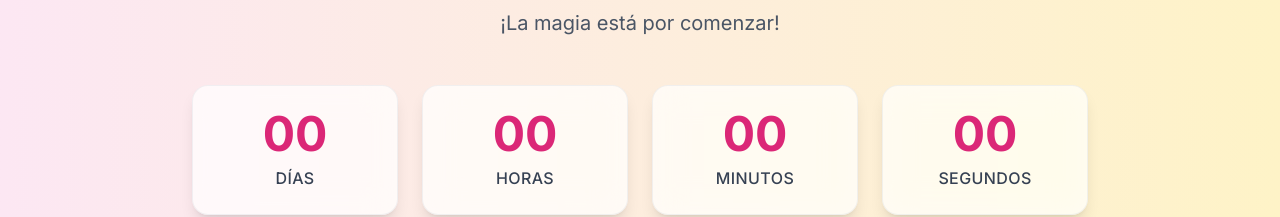
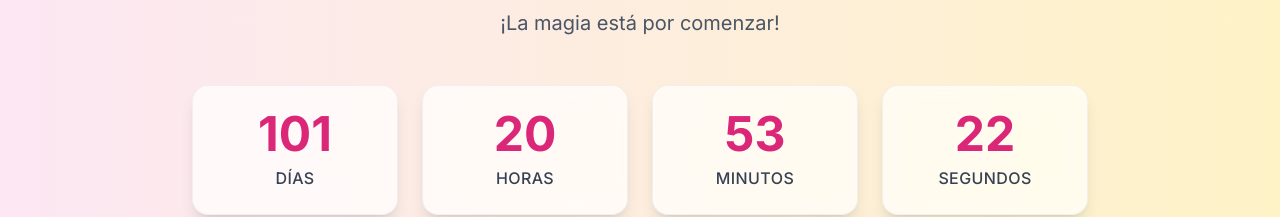
Before and after one commit to leanmaga/invitacion, a Next.js app: page / in a window 1280 px wide. Shown: the part 999-1216 px from the top of the page. Built offline with nearby package versions, Linux system fonts and the light colour scheme; a web font is replaced by a local one.

Commit message:
agregar valores en cuenta regresiva

```diff
--- a/src/components/CountdownSection.js
+++ b/src/components/CountdownSection.js
@@ -13,7 +13,7 @@ export default function CountdownSection() {
   });
 
   useEffect(() => {
-    const targetDate = new Date("2024-04-15T19:00:00").getTime();
+    const targetDate = new Date("2025-10-07T19:00:00").getTime();
 
     const timer = setInterval(() => {
       const now = new Date().getTime();
```
